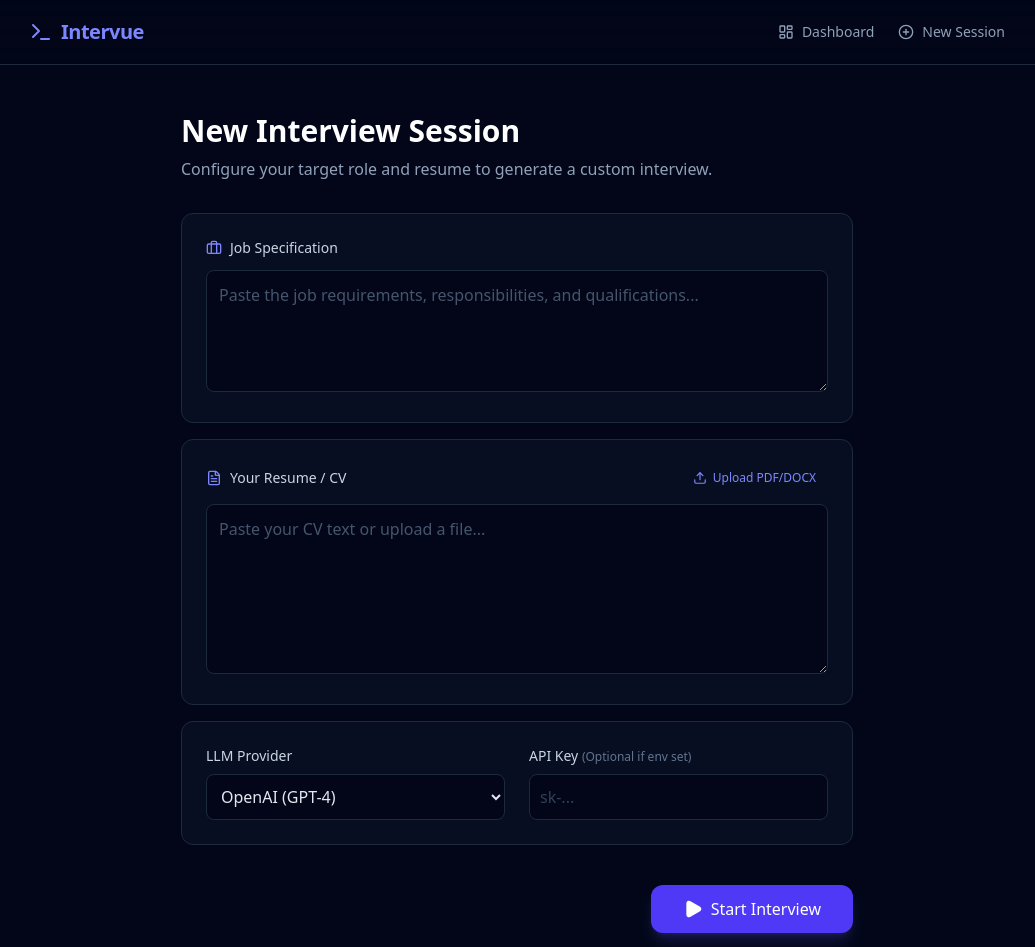
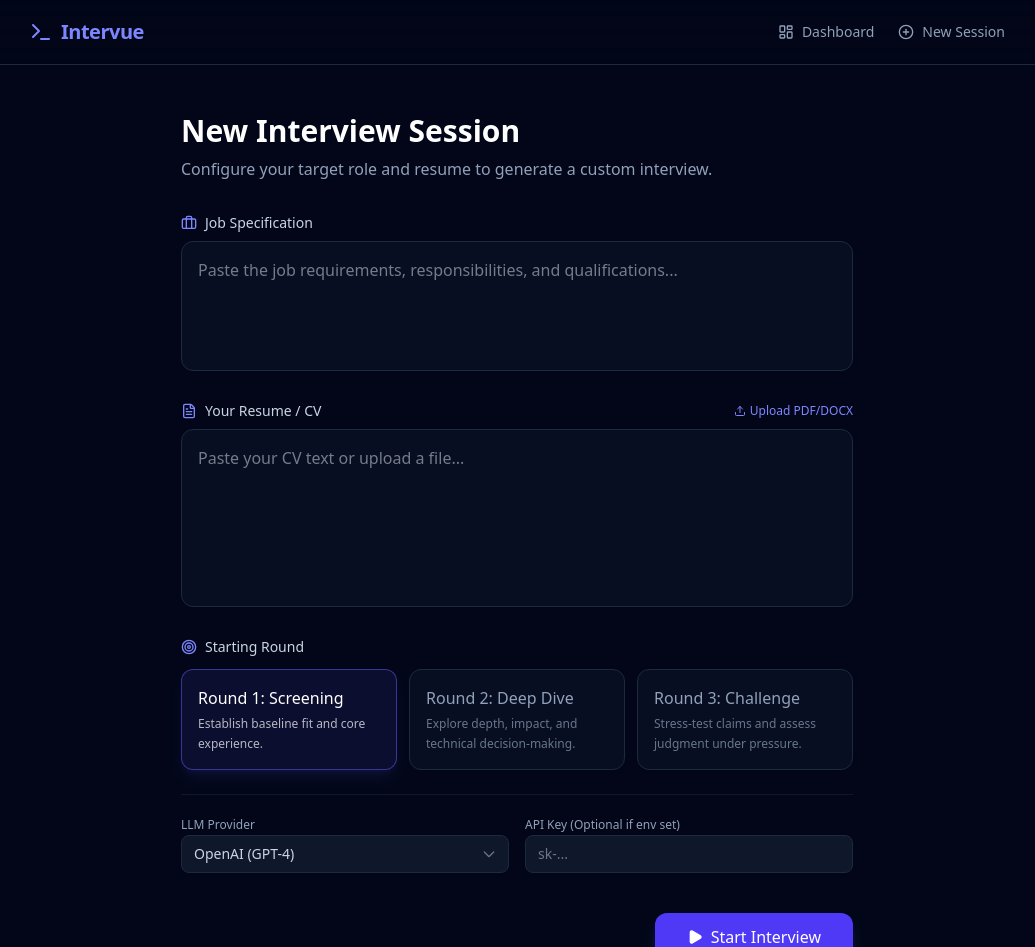
Before and after one commit to dutes/intervue, a React (Vite) app in the folder client_web/: page /new in a window 1280 px wide. Shown: the top 947 px of the page, without its empty margins (123-1158 px from the left). Built offline with nearby package versions, Linux system fonts and the light colour scheme.

Commit message:
feat: Add NewSession component for configuring and starting an interview session.

```diff
--- a/client_web/src/components/NewSession.tsx
+++ b/client_web/src/components/NewSession.tsx
@@ -1,17 +1,23 @@
 
 import { useState } from "react";
 import { useNavigate } from "react-router-dom";
-import { Upload, FileText, Briefcase, Loader2, Play } from "lucide-react";
+import { Upload, FileText, Briefcase, Loader2, Play, Target, AlertCircle } from "lucide-react";
+
+const ROUND_OPTIONS = [
+    { value: 1, label: "Round 1: Screening", description: "Establish baseline fit and core experience." },
+    { value: 2, label: "Round 2: Deep Dive", description: "Explore depth, impact, and technical decision-making." },
+    { value: 3, label: "Round 3: Challenge", description: "Stress-test claims and assess judgment under pressure." },
+];
 
 export default function NewSession() {
     const navigate = useNavigate();
-    const [loading, setLoading] = useState(false);
-    const [error, setError] = useState<string | null>(null);
-
     const [jobSpec, setJobSpec] = useState("");
     const [cvText, setCvText] = useState("");
     const [provider, setProvider] = useState("openai");
     const [apiKey, setApiKey] = useState("");
+    const [startRound, setStartRound] = useState(1);
+    const [loading, setLoading] = useState(false);
+    const [error, setError] = useState<string | null>(null);
 
     const handleFileUpload = async (e: React.ChangeEvent<HTMLInputElement>) => {
         const file = e.target.files?.[0];
@@ -20,18 +26,17 @@ export default function NewSession() {
         const formData = new FormData();
         formData.append("file", file);
 
+        try {
             setLoading(true);
-        try {
             const res = await fetch("http://127.0.0.1:8000/upload", {
                 method: "POST",
                 body: formData,
             });
             if (!res.ok) throw new Error("Upload failed");
             const data = await res.json();
-            setCvText(data.text_preview); // In a real app we might store a reference or the full text
-        } catch (err) {
-            console.error(err);
-            setError("Failed to parse file. Please try pasting text.");
+            setCvText(data.text_preview); // Or handle text_length note if needed
+        } catch (err: any) {
+            setError(err.message);
         } finally {
             setLoading(false);
         }
@@ -42,21 +47,17 @@ export default function NewSession() {
         setLoading(true);
         setError(null);
 
-        const payload = {
+        try {
+            const res = await fetch("http://127.0.0.1:8000/sessions/start", {
+                method: "POST",
+                headers: { "Content-Type": "application/json" },
+                body: JSON.stringify({
                     job_spec: jobSpec,
                     cv_text: cvText,
                     provider,
                     api_key: apiKey || undefined,
-            start_round: 1
-        };
-
-        try {
-            // If user provides key, we might want to set it in env or pass it.
-            // The backend expects it in the body.
-            const res = await fetch("http://127.0.0.1:8000/sessions/start", {
-                method: "POST",
-                headers: { "Content-Type": "application/json" },
-                body: JSON.stringify(payload),
+                    start_round: startRound
+                }),
             });
 
             if (!res.ok) {
@@ -68,116 +69,134 @@ export default function NewSession() {
             navigate(`/session/${data.session_id}`);
         } catch (err: any) {
             setError(err.message);
+        } finally {
             setLoading(false);
         }
     };
 
     return (
-        <div className="max-w-2xl mx-auto">
+        <div className="max-w-2xl mx-auto pb-20">
             <div className="mb-8">
                 <h1 className="text-3xl font-bold text-white mb-2">New Interview Session</h1>
                 <p className="text-slate-400">Configure your target role and resume to generate a custom interview.</p>
             </div>
 
-            <form onSubmit={handleSubmit} className="space-y-6">
             {error && (
-                    <div className="bg-red-500/10 border border-red-500/20 rounded-lg p-4 text-red-200 text-sm flex items-start gap-3">
-                        <div className="mt-0.5"><Loader2 className="w-4 h-4 animate-spin" /></div> {/* Reuse icon or Alert */}
-                        {error}
+                <div className="mb-6 bg-red-500/10 border border-red-500/20 text-red-400 p-4 rounded-xl flex items-center gap-3">
+                    <AlertCircle className="w-5 h-5" />
+                    <p>{error}</p>
                 </div>
             )}
 
-                <div className="space-y-4">
-                    <div className="bg-slate-900/50 border border-slate-800 p-6 rounded-xl">
-                        <label className="block text-sm font-medium text-slate-300 mb-3 flex items-center gap-2">
+            <form onSubmit={handleSubmit} className="space-y-6">
+
+                {/* Job Spec */}
+                <div className="space-y-2">
+                    <label className="flex items-center gap-2 text-sm font-medium text-slate-300">
                         <Briefcase className="w-4 h-4 text-indigo-400" />
                         Job Specification
                     </label>
                     <textarea
                         required
                         rows={4}
-                            className="w-full bg-slate-950 border border-slate-800 rounded-lg p-3 text-slate-200 focus:ring-2 focus:ring-indigo-500/50 focus:border-indigo-500 outline-none transition-all placeholder:text-slate-600"
+                        className="w-full bg-slate-900/50 border border-slate-800 rounded-xl p-4 text-slate-200 focus:ring-2 focus:ring-indigo-500/50 focus:border-indigo-500 outline-none transition-all resize-none"
                         placeholder="Paste the job requirements, responsibilities, and qualifications..."
                         value={jobSpec}
                         onChange={(e) => setJobSpec(e.target.value)}
                     />
                 </div>
 
-                    <div className="bg-slate-900/50 border border-slate-800 p-6 rounded-xl">
-                        <div className="flex items-center justify-between mb-3">
-                            <label className="block text-sm font-medium text-slate-300 flex items-center gap-2">
+                {/* CV Upload */}
+                <div className="space-y-2">
+                    <div className="flex justify-between items-center">
+                        <label className="flex items-center gap-2 text-sm font-medium text-slate-300">
                             <FileText className="w-4 h-4 text-indigo-400" />
                             Your Resume / CV
                         </label>
-                            <div className="relative">
-                                <input
-                                    type="file"
-                                    id="cv-upload"
-                                    className="hidden"
-                                    accept=".pdf,.docx,.txt"
-                                    onChange={handleFileUpload}
-                                    disabled={loading}
-                                />
-                                <label
-                                    htmlFor="cv-upload"
-                                    className="cursor-pointer text-xs font-medium text-indigo-400 hover:text-indigo-300 flex items-center gap-1.5 px-3 py-1.5 rounded-md hover:bg-indigo-500/10 transition-colors"
-                                >
-                                    <Upload className="w-3.5 h-3.5" />
+                        <label className="cursor-pointer text-xs flex items-center gap-1 text-indigo-400 hover:text-indigo-300 transition-colors">
+                            <Upload className="w-3 h-3" />
                             Upload PDF/DOCX
+                            <input type="file" className="hidden" accept=".pdf,.docx,.doc,.txt" onChange={handleFileUpload} />
                         </label>
                     </div>
-                        </div>
-
                     <textarea
                         required
                         rows={6}
-                            className="w-full bg-slate-950 border border-slate-800 rounded-lg p-3 text-slate-200 focus:ring-2 focus:ring-indigo-500/50 focus:border-indigo-500 outline-none transition-all placeholder:text-slate-600"
+                        className="w-full bg-slate-900/50 border border-slate-800 rounded-xl p-4 text-slate-200 focus:ring-2 focus:ring-indigo-500/50 focus:border-indigo-500 outline-none transition-all resize-none"
                         placeholder="Paste your CV text or upload a file..."
                         value={cvText}
                         onChange={(e) => setCvText(e.target.value)}
                     />
                 </div>
 
-                    <div className="bg-slate-900/50 border border-slate-800 p-6 rounded-xl grid grid-cols-2 gap-6">
-                        <div>
-                            <label className="block text-sm font-medium text-slate-300 mb-2">
-                                LLM Provider
+                {/* Round Selection */}
+                <div className="space-y-3">
+                    <label className="flex items-center gap-2 text-sm font-medium text-slate-300">
+                        <Target className="w-4 h-4 text-indigo-400" />
+                        Starting Round
                     </label>
+                    <div className="grid md:grid-cols-3 gap-3">
+                        {ROUND_OPTIONS.map((option) => (
+                            <button
+                                key={option.value}
+                                type="button"
+                                onClick={() => setStartRound(option.value)}
+                                className={`text-left p-4 rounded-xl border transition-all ${startRound === option.value
+                                        ? "bg-indigo-500/10 border-indigo-500/50 text-white shadow-lg shadow-indigo-500/10"
+                                        : "bg-slate-900/50 border-slate-800 text-slate-400 hover:border-slate-700 hover:bg-slate-900"
+                                    }`}
+                            >
+                                <div className="font-medium mb-1">{option.label}</div>
+                                <div className="text-xs opacity-70 leading-relaxed">{option.description}</div>
+                            </button>
+                        ))}
+                    </div>
+                </div>
+
+                {/* Settings */}
+                <div className="grid md:grid-cols-2 gap-4 pt-4 border-t border-slate-800/50">
+                    <div className="space-y-2">
+                        <label className="text-xs font-medium text-slate-400">LLM Provider</label>
+                        <div className="relative">
                             <select
                                 value={provider}
                                 onChange={(e) => setProvider(e.target.value)}
-                                className="w-full bg-slate-950 border border-slate-800 rounded-lg p-2.5 text-slate-200 focus:ring-2 focus:ring-indigo-500/50 outline-none"
+                                className="w-full appearance-none bg-slate-900 border border-slate-800 rounded-lg px-3 py-2 text-sm text-slate-300 focus:ring-1 focus:ring-indigo-500 outline-none"
                             >
                                 <option value="openai">OpenAI (GPT-4)</option>
-                                <option value="gemini">Gemini Pro</option>
-                                <option value="mock">Mock (Demo)</option>
+                                <option value="gemini">Google (Gemini Pro)</option>
+                                <option value="mock">Mock (Testing)</option>
                             </select>
+                            <div className="absolute right-3 top-1/2 -translate-y-1/2 pointer-events-none text-slate-500">
+                                <svg className="w-4 h-4" fill="none" stroke="currentColor" viewBox="0 0 24 24"><path strokeLinecap="round" strokeLinejoin="round" strokeWidth={2} d="M19 9l-7 7-7-7" /></svg>
                             </div>
-                        <div>
-                            <label className="block text-sm font-medium text-slate-300 mb-2">
-                                API Key <span className="text-slate-500 text-xs font-normal">(Optional if env set)</span>
-                            </label>
+                        </div>
+                    </div>
+                    <div className="space-y-2">
+                        <label className="text-xs font-medium text-slate-400">API Key (Optional if env set)</label>
                         <input
                             type="password"
                             value={apiKey}
                             onChange={(e) => setApiKey(e.target.value)}
                             placeholder="sk-..."
-                                className="w-full bg-slate-950 border border-slate-800 rounded-lg p-2.5 text-slate-200 focus:ring-2 focus:ring-indigo-500/50 outline-none placeholder:text-slate-700"
+                            className="w-full bg-slate-900 border border-slate-800 rounded-lg px-3 py-2 text-sm text-slate-300 focus:ring-1 focus:ring-indigo-500 outline-none"
                         />
                     </div>
                 </div>
-                </div>
 
-                <div className="flex justify-end pt-4">
+                <div className="pt-4 flex justify-end">
                     <button
                         type="submit"
                         disabled={loading}
-                        className="bg-indigo-600 hover:bg-indigo-500 disabled:opacity-50 disabled:cursor-not-allowed text-white px-8 py-3 rounded-xl font-medium transition-all flex items-center gap-2 shadow-lg shadow-indigo-500/20 hover:shadow-indigo-500/30 hover:-translate-y-0.5"
+                        className="bg-indigo-600 hover:bg-indigo-500 disabled:opacity-50 disabled:cursor-not-allowed text-white px-8 py-3 rounded-xl font-medium transition-all shadow-lg shadow-indigo-500/20 flex items-center gap-2"
                     >
                         {loading ? (
-                            <><Loader2 className="w-5 h-5 animate-spin" /> Starting Session...</>
+                            <>Starting Session...</>
                         ) : (
-                            <><Play className="w-5 h-5 fill-current" /> Start Interview</>
+                            <>
+                                <Play className="w-4 h-4 fill-current" />
+                                Start Interview
+                            </>
                         )}
                     </button>
                 </div>
```
Lines whose indentation alone changed are shown as unchanged.
